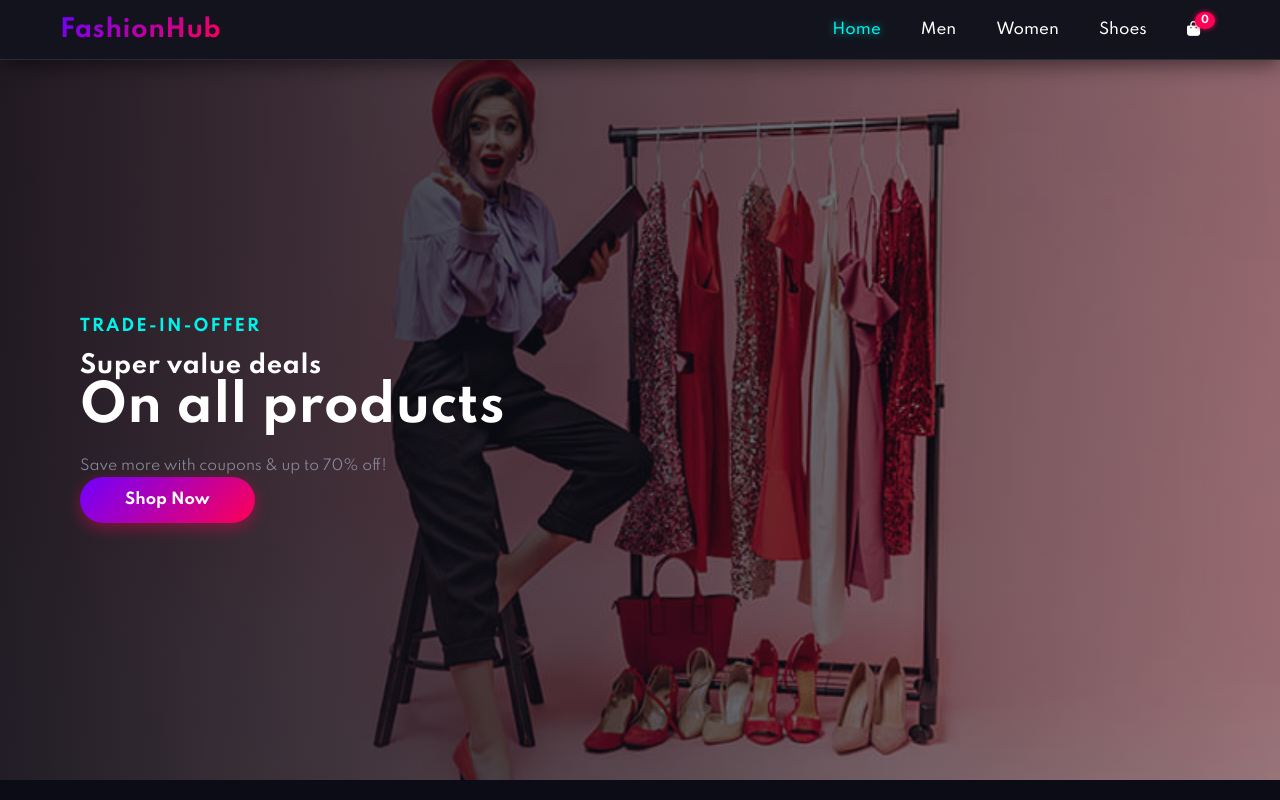
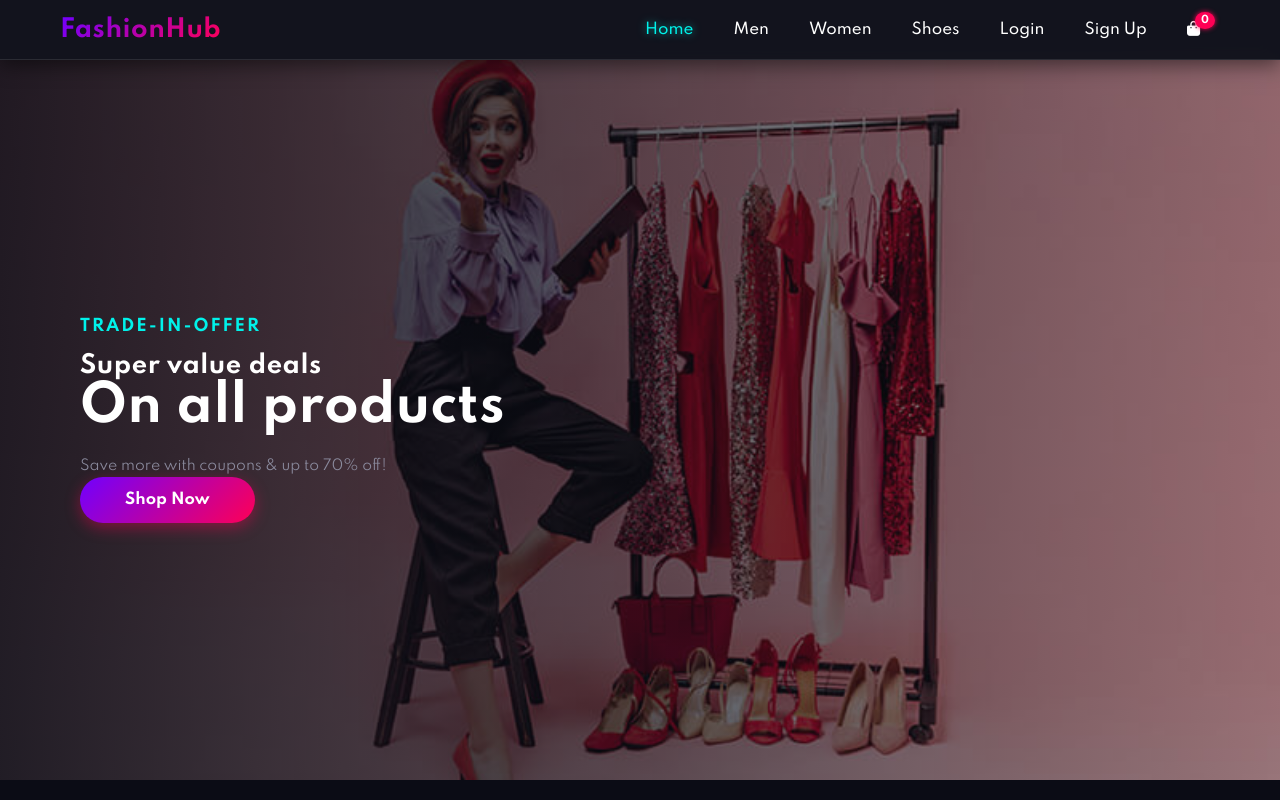
Before and after one commit to CodeVansh-22/FashionHub, a plain HTML site: page Frontend/index.html in a window 1280 px wide. Shown: the top 800 px of the page. Drawn offline with Linux system fonts and the light colour scheme.

Commit message:
Frontend Creating

```diff
--- a/Frontend/index.html
+++ b/Frontend/index.html
@@ -16,6 +16,10 @@
                 <li><a href="men.html">Men</a></li>
                 <li><a href="women.html">Women</a></li>
                 <li><a href="shoes.html">Shoes</a></li>
+
+                <li><a href="login.html">Login</a></li>
+                <li><a href="register.html">Sign Up</a></li>
+
                 <li id="lg-bag">
                     <a href="cart.html">
                         <i class="fa-solid fa-bag-shopping"></i>
```
Also changed, not shown: Frontend/men.html (+4 -0 lines), Frontend/shoes.html (+4 -0 lines), Frontend/women.html (+4 -0 lines).
